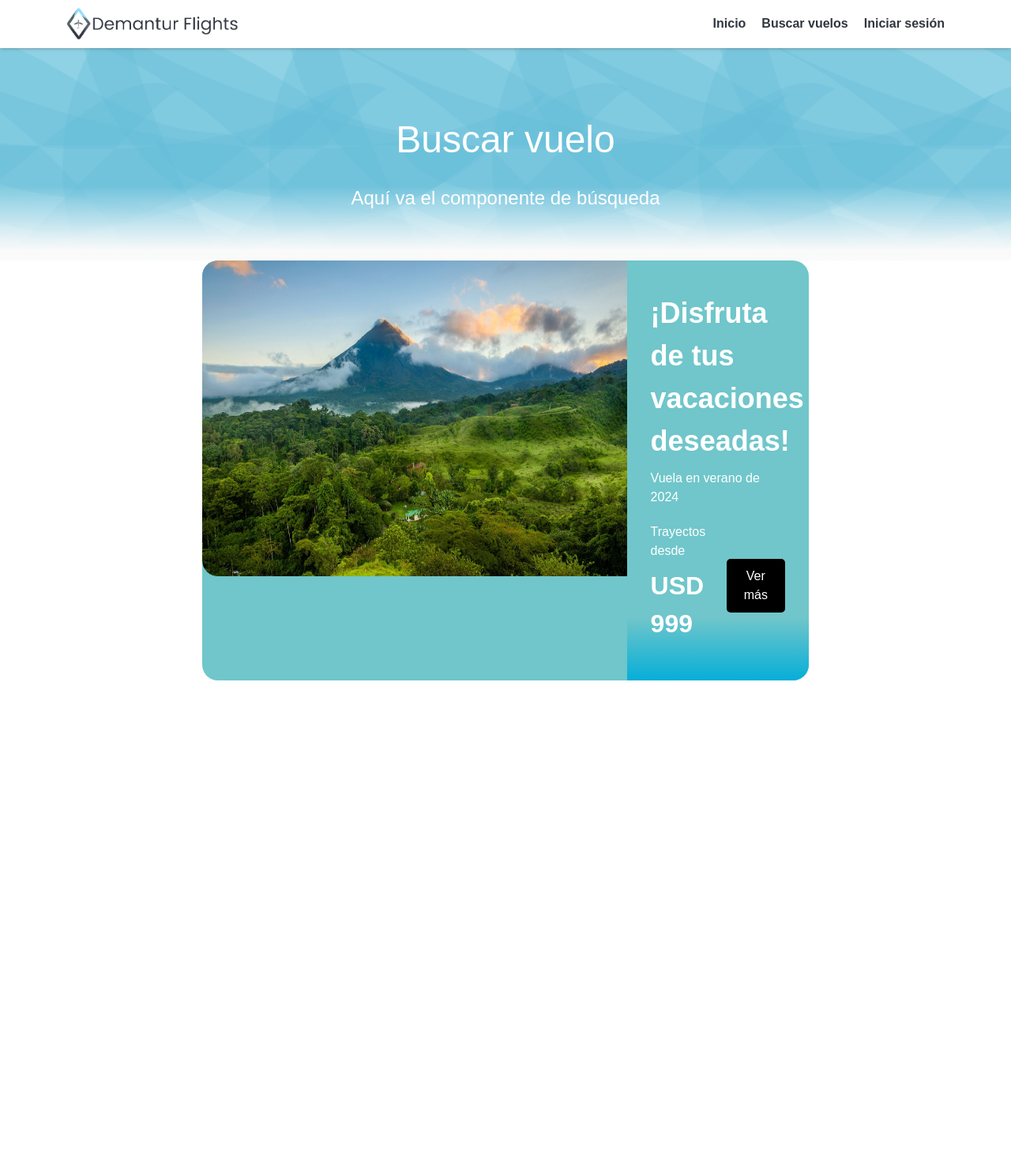
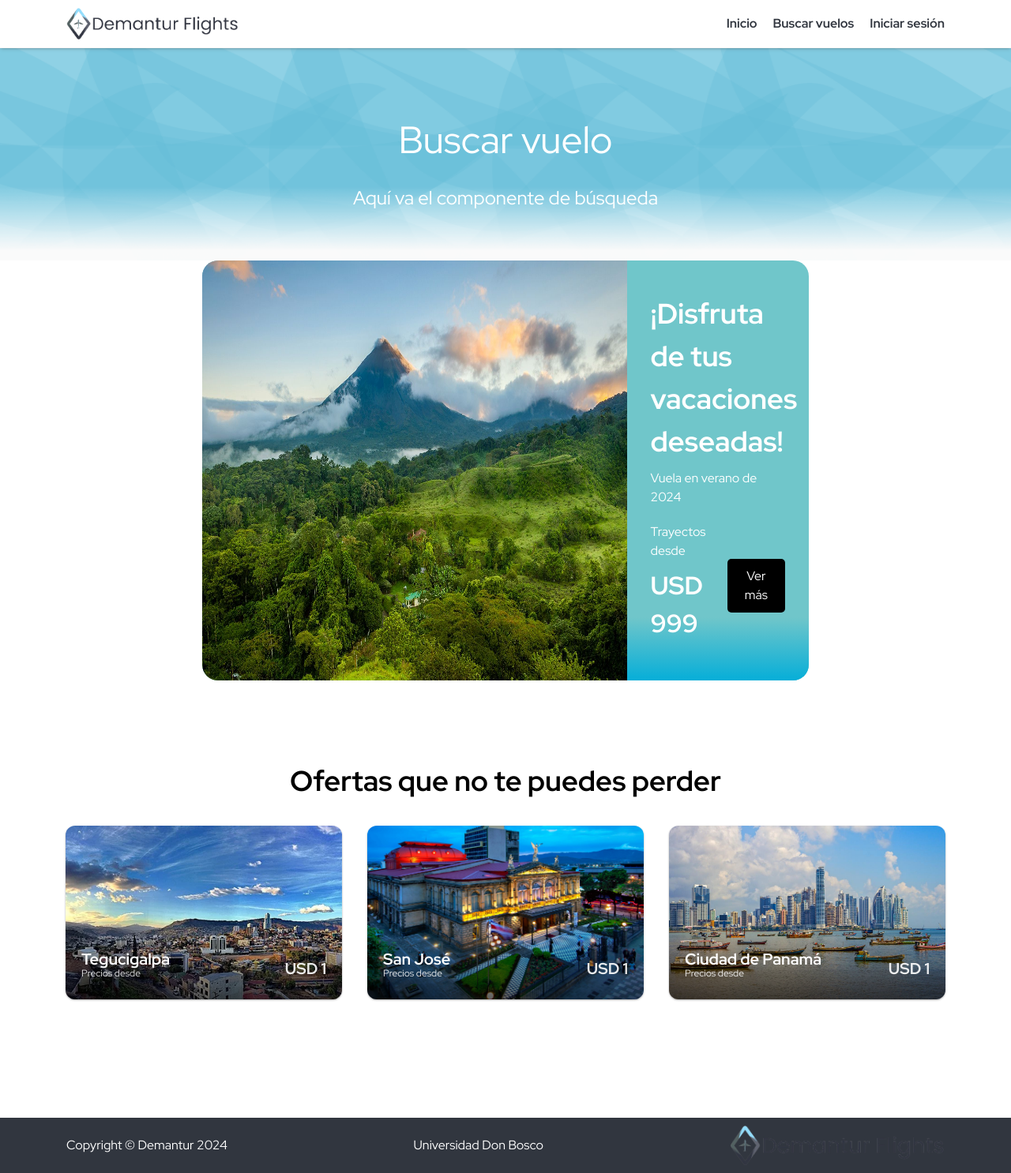
Before and after one commit to Javithor360/demantur-flights, a PHP site: page / in a window 1280 px wide. Shown: the whole page at 79% size. Before the commit the page ends 862 px from the top, so only its background shows below. Run offline with PHP 8.4, Linux system fonts and the light colour scheme; some libraries are stand-ins or nearby versions.

Commit message:
Componente de footer e index terminado

```diff
--- /dev/null
+++ b/components/footer.php
@@ -0,0 +1,9 @@
+<link rel="stylesheet" href="../src/css/navfoot.css">
+
+<footer class="footer">
+    <div class="foot-container">
+        <p class="copyright">Copyright &copy; Demantur 2024</p>
+        <p class="copyright">Universidad Don Bosco</p>
+        <img src="../src/img/logo_full.png" alt="Logo">
+    </div>
+</footer>
--- a/components/navbar.php
+++ b/components/navbar.php
@@ -3,13 +3,13 @@
 <nav class="navbar">
     <div class="nav-container">
         <div class="nav-logo">
-            <a href="../index.php">
+            <a href="./index.php">
                 <img src="../src/img/logo_full.png" alt="Demantur Flights">
             </a>
         </div>
         <div class="nav-menu">
             <ul>
-                <li><a href="../pages/index.php">Inicio</a></li>
+                <li><a href="./index.php">Inicio</a></li>
                 <li><a href="#">Buscar vuelos</a></li>
                 <li><a href="#">Iniciar sesión</a></li>
             </ul>
--- a/pages/index.php
+++ b/pages/index.php
@@ -36,8 +36,56 @@
                 </div>
             </div>
         </section>
+
+        <section class="main-offers">
+            <h2>Ofertas que no te puedes perder</h2>
+
+            <div class="offer-cards-container">
+
+                <a href="#">
+                    <div class="offer-card">
+                        <div class="offer-content">
+                            <p class="offer-title">Tegucigalpa</p>
+                            <div class="offer-desc">
+                                <p class="offer-label">Precios desde</p>
+                                <p class="offer-price">USD 1</p>
+                            </div>
+                        </div>
+                        <img src="../src/img/tegucigalpa.webp" alt="Tegucigalpa">
+                    </div>
+                </a>
+
+                <a href="#">
+                    <div class="offer-card">
+                        <div class="offer-content">
+                            <p class="offer-title">San José</p>
+                            <div class="offer-desc">
+                                <p class="offer-label">Precios desde</p>
+                                <p class="offer-price">USD 1</p>
+                            </div>
+                        </div>
+                        <img src="../src/img/sanjose.webp" alt="San José">
+                    </div>
+                </a>
+
+                <a href="#">
+                    <div class="offer-card">
+                        <div class="offer-content">
+                            <p class="offer-title">Ciudad de Panamá</p>
+                            <div class="offer-desc">
+                                <p class="offer-label">Precios desde</p>
+                                <p class="offer-price">USD 1</p>
+                            </div>
+                        </div>
+                        <img src="../src/img/ciudaddepanama.jpg" alt="Ciudad de Panamá">
+                    </div>
+                </a>
+
+            </div>
+        </section>
     </main>
 
+    <?php include_once(__DIR__."/../components/footer.php") ?>
 </body>
 
 </html>
--- a/src/css/global_index.css
+++ b/src/css/global_index.css
@@ -1,3 +1,5 @@
+@import url('https://fonts.googleapis.com/css2?family=Red+Hat+Display:ital,wght@0,300..900;1,300..900&display=swap');
+
 /* Paleta de Colores */
 :root {
     --main: #76ABAE;
@@ -13,10 +15,12 @@ html {
 
 body {
     font-size: 16px;
-    font-family: 'Krub', sans-serif;
+    font-family: "Red Hat Display", sans-serif;
 }
 
 /*------------------------------------------*/
+
+/* Elementos del hero correspondientes al buscador */
 
 .hero {
     background-image: url("../img/hero_banner.png");
@@ -43,6 +47,8 @@ body {
     font-size: 24px;
 }
 
+/* Elementos correspondientes a la primera card con la oferta principal */
+
 .main-deal {
     display: flex;
     justify-content: center;
@@ -62,7 +68,7 @@ body {
 
 .main-deal-img img {
     width: 100%;
-    height: 400px;
+    height: 100%;
     border-top-left-radius: 20px; /* Agrega esquinas redondeadas a la imagen */
     border-bottom-left-radius: 20px;
 }
@@ -124,3 +130,82 @@ body {
 .button:hover {
     background-color: #333;
 }
+
+/* Ofertas secundarias */
+
+.offer-cards-container {
+    display: flex;
+    gap: 32px;
+    align-items: center;
+    justify-content: center;
+}
+
+.main-offers {
+    margin-top: 100px;
+    margin-bottom: 150px;
+}
+
+.main-offers h2 {
+    font-size: 36px;
+    font-weight: bold;
+    text-align: center;
+    margin-bottom: 30px;
+}
+
+.offer-card {
+    width: 350px;
+    height: 220px;
+    border-radius: 12px;
+    overflow: hidden;
+    position: relative;
+    box-shadow: 0 1px 3px rgba(0, 0, 0, 0.12), 0 1px 2px rgba(0, 0, 0, 0.24);
+    transition: all 300ms;
+}
+
+.offer-card:hover {
+    transform: translateY(-2px);
+    box-shadow: 0 14px 28px rgba(0, 0, 0, 0.25), 0 10px 10px rgba(0, 0, 0, 0.22);
+}
+
+.offer-card img {
+    width: 100%;
+    height: 100%;
+    object-fit: cover;
+    transition: .3s ease-in-out
+}
+
+.offer-card img:hover {
+    transform: scale(1.1);
+}
+
+.offer-card .offer-content {
+    box-sizing: border-box;
+    width: 100%;
+    position: absolute;
+    padding: 30px 20px 20px 20px;
+    height: auto;
+    bottom: 0;
+    background: linear-gradient(transparent, rgba(0, 0, 0, 0.6));
+    z-index: 1;
+}
+
+.offer-card .offer-title {
+    font-size: 20px;
+    font-weight: bold;
+    color: #fff;
+    margin-bottom: -18px;
+}
+
+.offer-card .offer-desc {
+    font-size: 12px;
+    color: rgba(255, 255, 255, 0.9);
+    margin-bottom: 4px;
+    display: flex;
+    justify-content: space-between;
+    align-items: end;
+}
+
+.offer-card .offer-desc .offer-price {
+    font-weight: bold;
+    font-size: 20px;
+}
--- a/src/css/navfoot.css
+++ b/src/css/navfoot.css
@@ -3,6 +3,8 @@
     padding: 0;
     box-sizing: border-box;
 }
+
+/* NAVBAR */
 
 .navbar {
     background-color: #fff;
@@ -48,3 +50,28 @@
     text-decoration: none;
     font-weight: bold;
 }
+
+/* FOOTER */
+.footer {
+    background-color: var(--gray);
+    padding: 10px 0;
+    top: 0;
+    left: 0;
+    width: 100%;
+}
+
+.foot-container {
+    max-width: 90%;
+    margin: 0 auto;
+    padding: 0 20px;
+    display: flex;
+    align-items: center;
+    justify-content: space-between;
+    color: #fff;
+}
+
+.foot-container img {
+    max-height: 50px;
+    width: auto;
+    max-width: 80%;
+}
```
Also changed, not shown: src/img/ciudaddepanama.jpg (added), src/img/sanjose.webp (added), src/img/tegucigalpa.webp (added).
